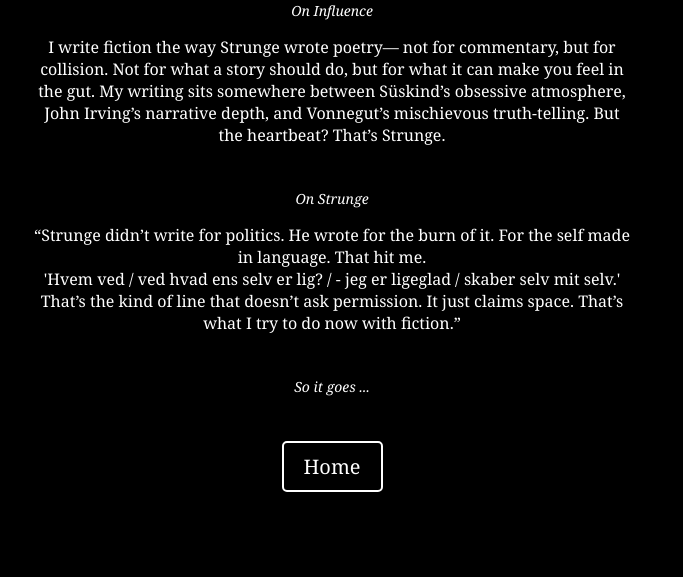
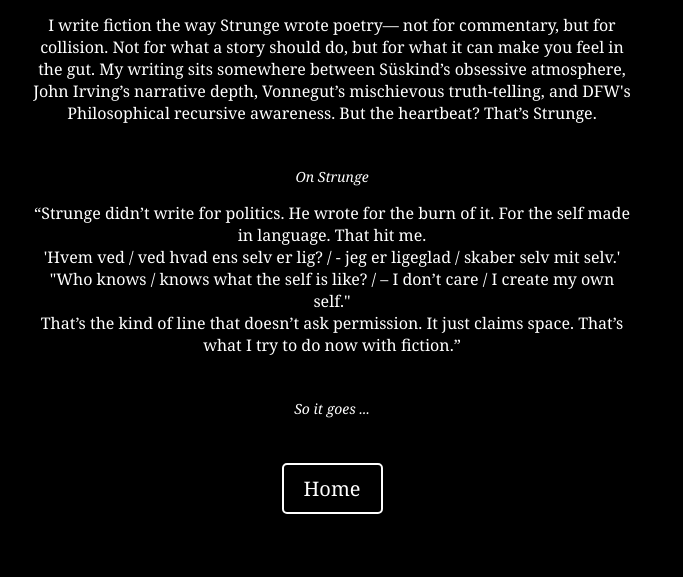
Before and after one commit to chipzulu/taletinker-site, a plain HTML site: page whyiwrite.html in a window 1280 px wide. Shown: the part 223-800 px from the top of the page, without its empty margins (308-991 px from the left). Drawn offline with Linux system fonts and the light colour scheme.

Commit message:
with chamges

```diff
--- a/whyiwrite.html
+++ b/whyiwrite.html
@@ -13,20 +13,23 @@
             <div class="ribbon">Taletinker</div>
 	    <h1>Why I Write</h1>
 
-            <p class="subtitle">On Influence</p>
+            <p class="subtitle">Influences & Instigators"</p>
             <p>
               I write fiction the way Strunge wrote poetry—
               not for commentary, but for collision. Not for what a story should do,
               but for what it can make you feel in the gut.
               My writing sits somewhere between Süskind’s obsessive atmosphere,
-              John Irving’s narrative depth, and Vonnegut’s mischievous truth-telling.
+              John Irving’s narrative depth, Vonnegut’s mischievous truth-telling,
+              and DFW's Philosophical recursive awareness.
               But the heartbeat?
               That’s Strunge.
             </p>
             <br>
             <p class="subtitle">On Strunge</p>
             <p>“Strunge didn’t write for politics. He wrote for the burn of it. For the self made in language.
-                That hit me. <br>'Hvem ved / ved hvad ens selv er lig? / - jeg er ligeglad / skaber selv mit selv.'<br>
+                That hit me.
+<br>'Hvem ved / ved hvad ens selv er lig? / - jeg er ligeglad / skaber selv mit selv.'<br>
+"Who knows / knows what the self is like? / – I don’t care / I create my own self."<br>
                 That’s the kind of line that doesn’t ask permission. It just claims space.
                 That’s what I try to do now with fiction.”
             </p>
```
